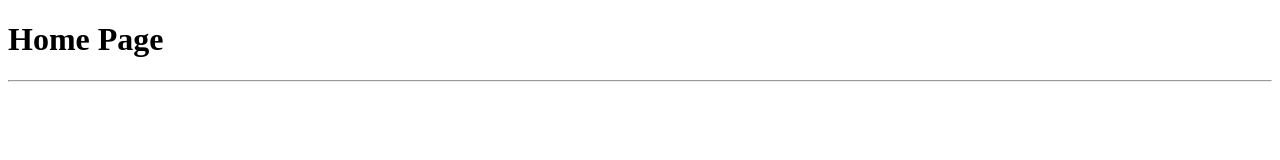
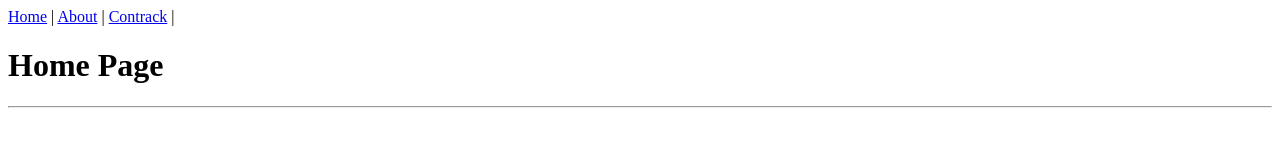
Before and after one commit to 14Wqq/14Wqq.github.io, a plain HTML site: page index.html in a window 1280 px wide. Drawn offline with Linux system fonts and the light colour scheme.

Commit message:
add menu

```diff
--- a/index.html
+++ b/index.html
@@ -6,6 +6,9 @@
   <title>14Wqq's Website</title>
 </head>
 <body>
+  <a href="index.html">Home</a> |
+  <a href="about.html">About</a> |
+  <a href="contrack.html">Contrack</a> |
   <h1>Home Page</h1>
   <hr>
 </body>
```
